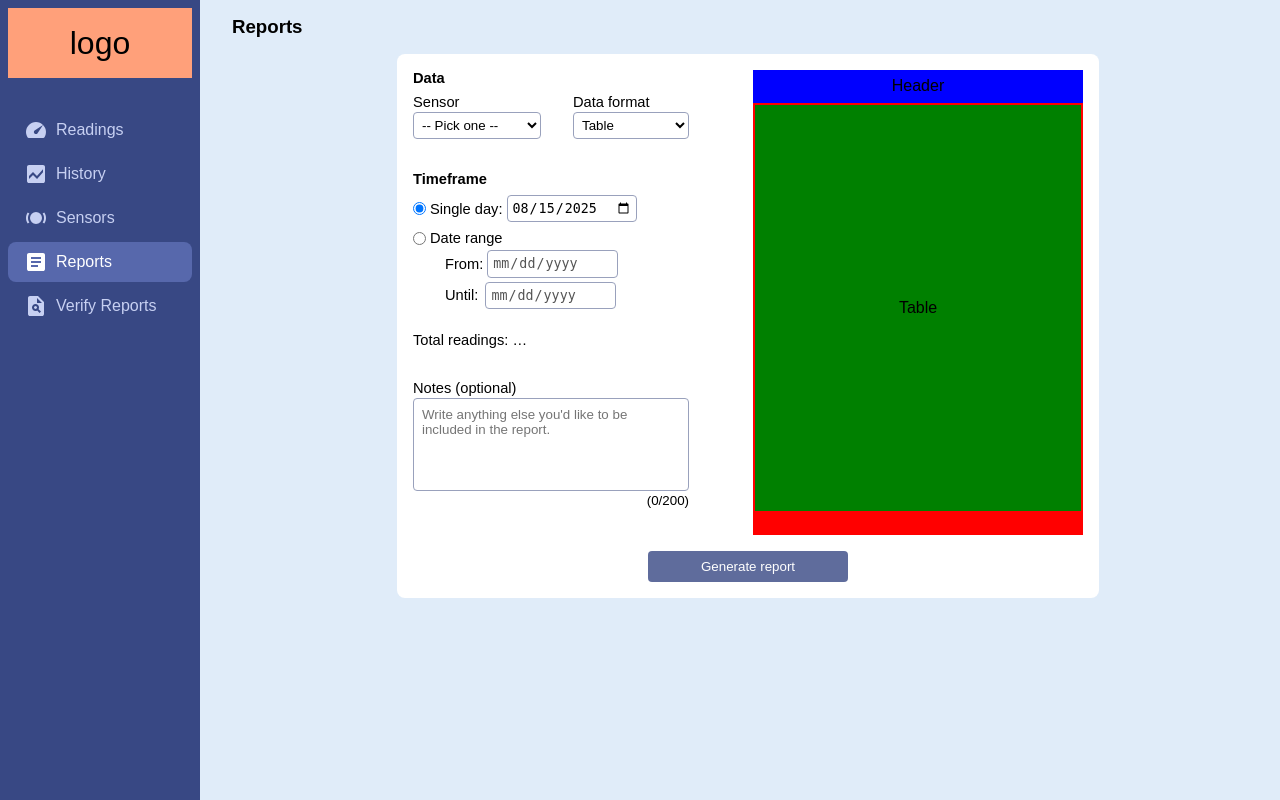
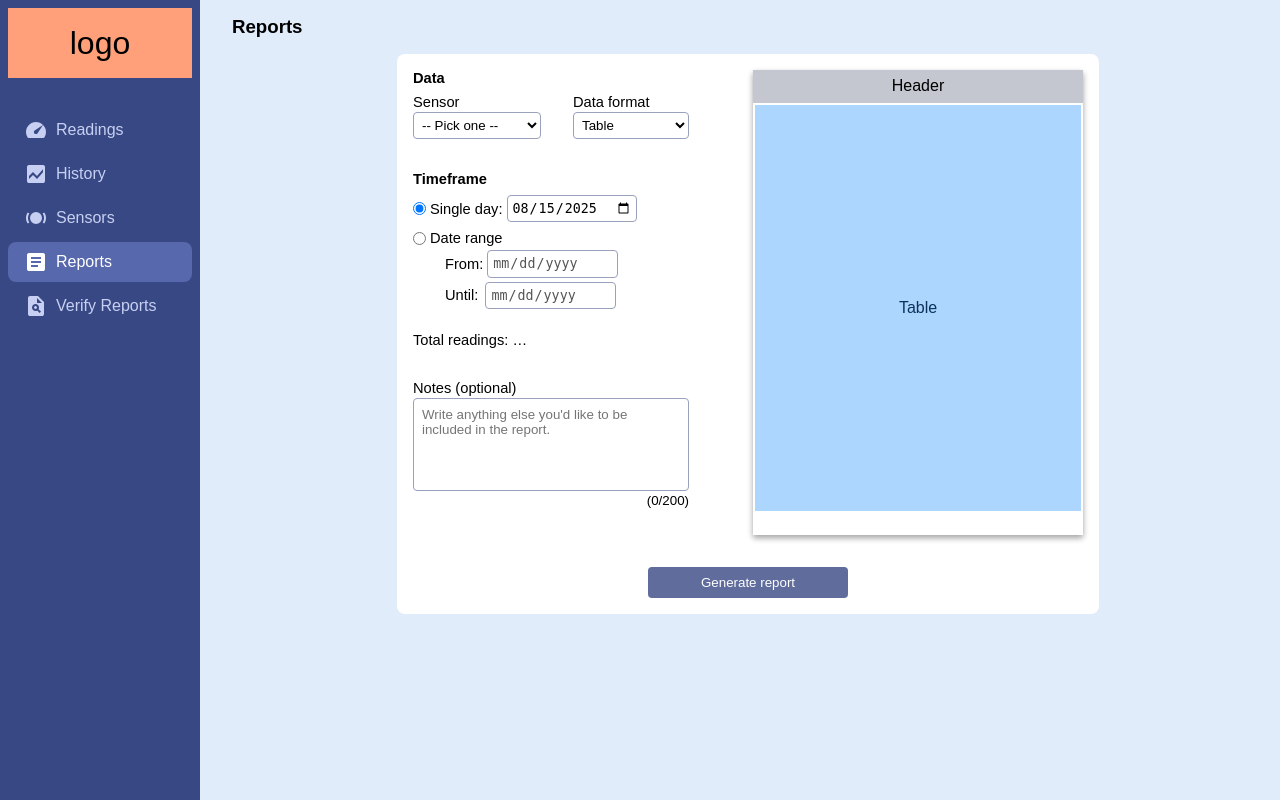
Before and after one commit to purewave0/FrostSense, a Flask app: page /reports in a window 1280 px wide. Run offline with Flask 3, Linux system fonts and the light colour scheme; the visitor is signed in with stand-in values (Sample User, id 1); data that the repository does not hold is empty; parts of the project's set-up code (start-up, migrations or seed data) failed here and were passed over.

Commit message:
feat(main): add design to Report preview

```diff
--- a/app/static/css/reports.css
+++ b/app/static/css/reports.css
@@ -36,7 +36,7 @@ textarea {
 #report-form {
     display: flex;
     flex-direction: column;
-    row-gap: 16px;
+    row-gap: 32px;
     background-color: var(--color-foreground);
     padding: 16px;
     border-radius: 8px;
@@ -135,17 +135,20 @@ textarea {
 /* -- report preview -- */
 
 #preview {
-    background-color: red;
+    background-color: white;
     width: var(--report-width);
     height: var(--report-height);
     display: flex;
     flex-direction: column;
+    box-shadow:
+        rgba(0, 0, 0, 0.16) 0px 3px 6px,
+        rgba(0, 0, 0, 0.23) 0px 3px 6px;
 }
 
 #preview-header {
     width: 100%;
     height: var(--report-header-height);
-    background-color: blue;
+    background-color: #c4c6d0;
 }
 
 #preview-data {
@@ -158,20 +161,22 @@ textarea {
 }
 
 #preview-table {
-    background-color: green;
+    background-color: #add6ff;
+    color: #0b335b;
     flex: 1;
-    /* no height here; its height will be set according to the number of rows */
 }
 
 #preview-graph {
-    background-color: lightsalmon;
+    background-color: #abfab8;
+    color: #125b1e;
     width: var(--report-graph-width);
     height: var(--report-graph-height);
 }
 
 #preview-notes {
     height: var(--report-notes-height);
-    background-color: lightgreen;
+    background-color: #ffd6ad;
+    color: #591d0a;
 }
 
 /* -- graph/table -- */
@@ -202,10 +207,11 @@ textarea {
     display: flex;
     justify-content: center;
     align-items: center;
+    user-select: none;
 }
 
 #preview-notes {
     justify-content: start;
     font-size: 9pt;
-    padding-left: 2px;
+    padding-left: 8px;
 }
```
